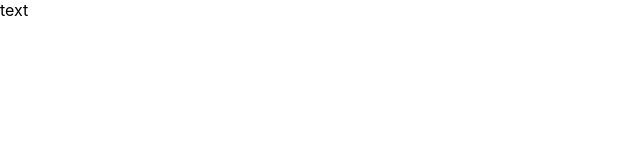
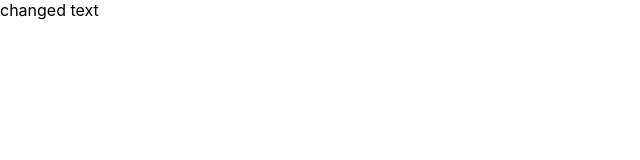
Before and after one commit to vlasdd/sombra, a React (Create React App) app: page / in a window 1280 px wide. Shown: the top 160 px of the page, without its empty margins (0-640 px from the left). Built offline with nearby package versions, Linux system fonts and the light colour scheme.

Commit message:
feat: initialize develop

```diff
--- a/src/App.js
+++ b/src/App.js
@@ -1,7 +1,7 @@
 function App() {
   return (
     <div className="App">
-      text
+      changed text
     </div>
   );
 }
```
